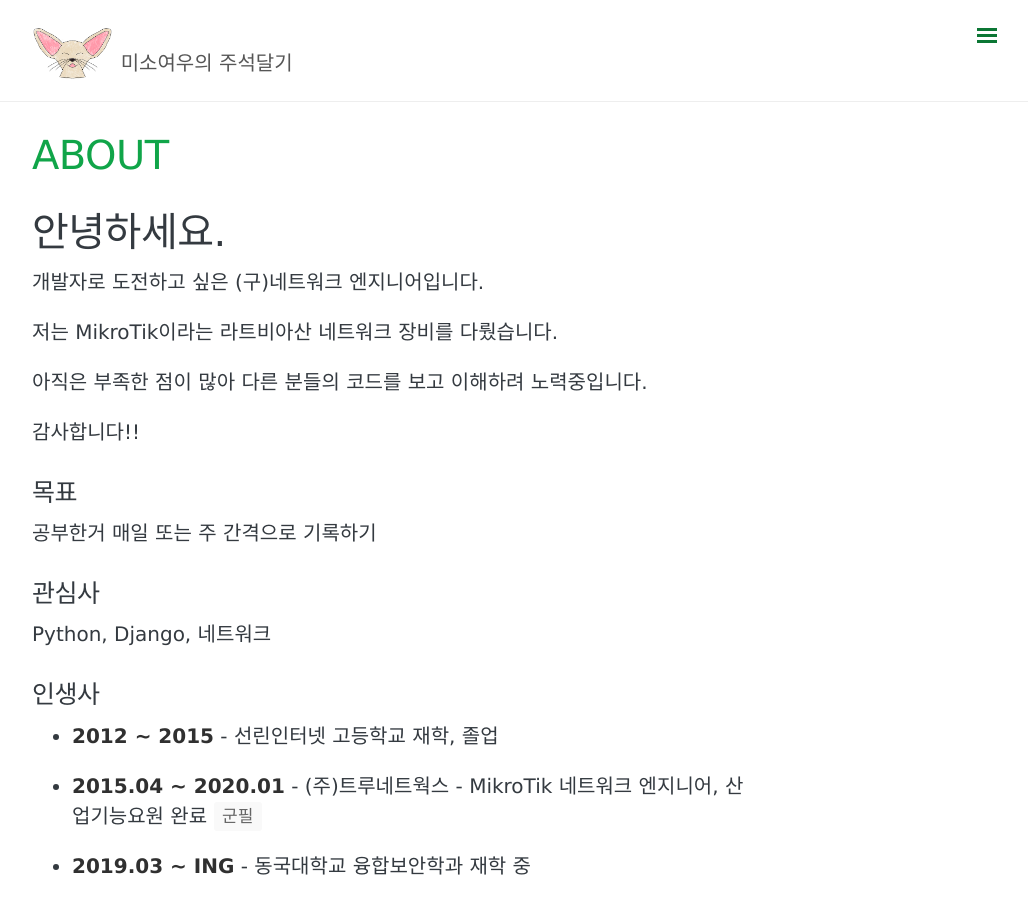
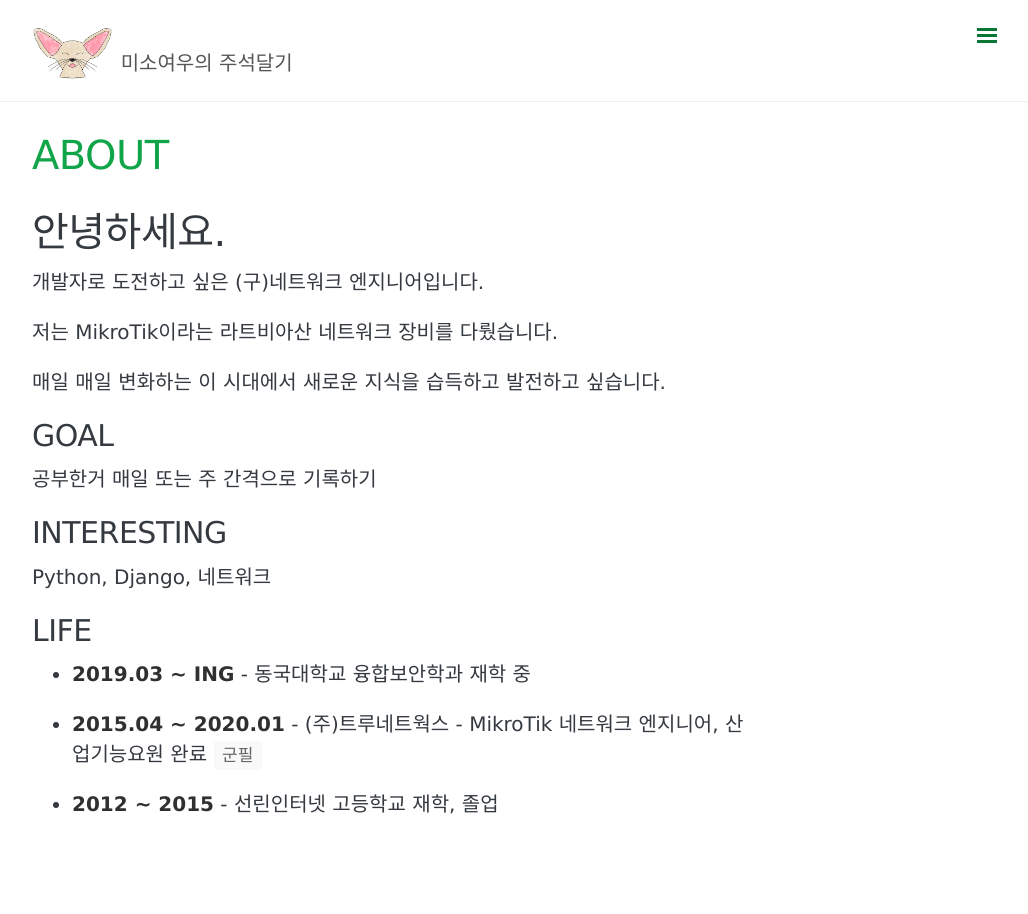
Before and after one commit to somefood/somefood.github.io, a Jekyll site: the page built from about.md, in a window 1280 px wide and 961 px high. Shown: the top 914 px of the window, without its empty margins (248-1276 px from the left). Built offline with Jekyll 4.4.1, drawn with Linux system fonts in a browser that asks for light colours; nearby versions of some CDN libraries; comment, search, counter and statistics services are not loaded.

Commit message:
about 수정

```diff
--- a/about.md
+++ b/about.md
@@ -12,19 +12,19 @@ comments: false
 
 저는 MikroTik이라는 라트비아산 네트워크 장비를 다뤘습니다.
 
-아직은 부족한 점이 많아 다른 분들의 코드를 보고 이해하려 노력중입니다.
+매일 매일 변화하는 이 시대에서 새로운 지식을 습득하고 발전하고 싶습니다.
 
-감사합니다!!
 
-### 목표
+## GOAL
 공부한거 매일 또는 주 간격으로 기록하기
 
-### 관심사
+## INTERESTING
 Python, Django, 네트워크
 
-### 인생사
-- __2012 ~ 2015__ - 선린인터넷 고등학교 재학, 졸업
+## LIFE
+
+- __2019.03 ~ ING__ - 동국대학교 융합보안학과 재학 중
 
 - __2015.04 ~ 2020.01__ - (주)트루네트웍스 - MikroTik 네트워크 엔지니어, 산업기능요원 완료 `군필`
 
-- __2019.03 ~ ING__ - 동국대학교 융합보안학과 재학 중
+- __2012 ~ 2015__ - 선린인터넷 고등학교 재학, 졸업
```
